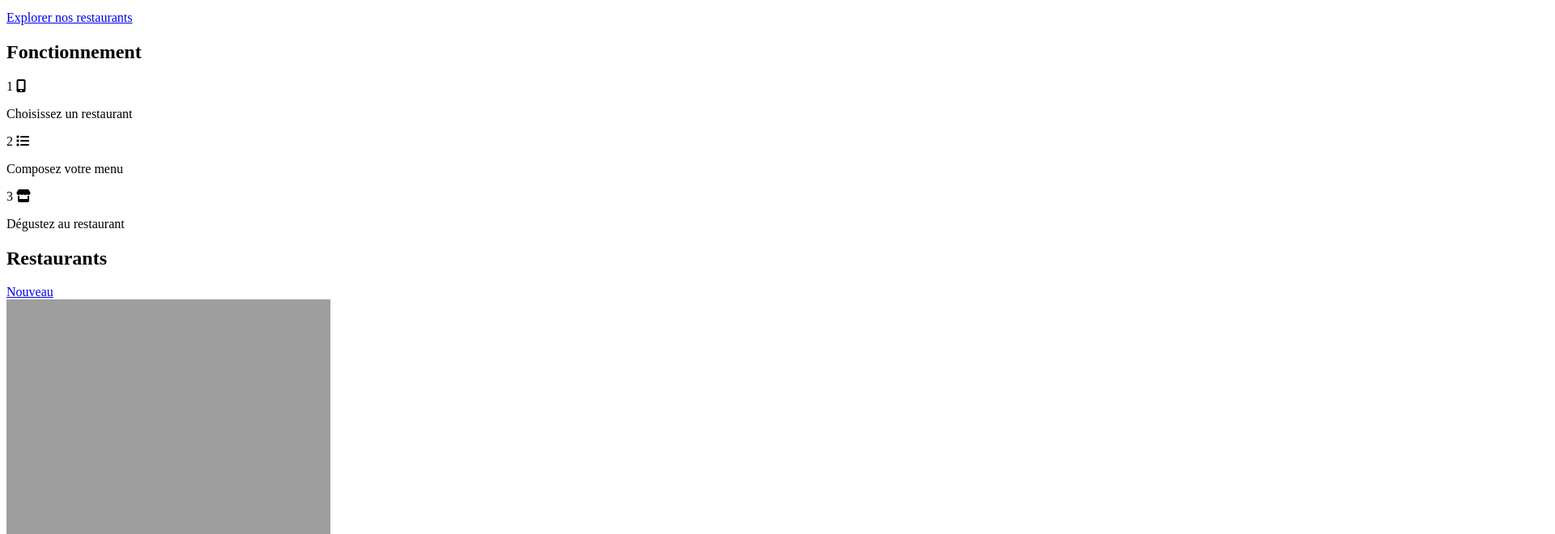
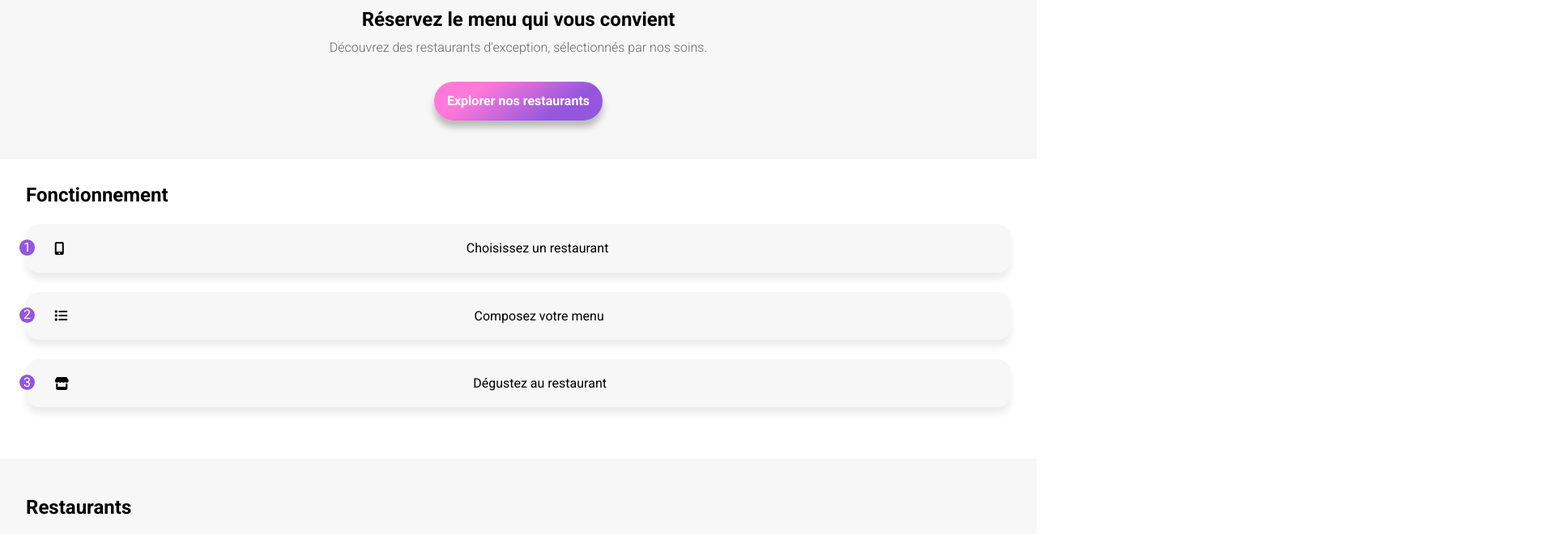
Before and after one commit to KhanhTRUONG7987/projet2_SASS_animationCSS, a website: page index.html in a window 1280 px wide. Shown: the part 135-795 px from the top of the page at 81% size, 1920 px wide, since content can reach past the window. Drawn offline with nearby package versions, Linux system fonts and the light colour scheme; the site is published under a folder, as on GitHub Pages, so addresses that start at the root find nothing; a web font is replaced by a local one.

Commit message:
commit "relative links"

```diff
--- a/index.html
+++ b/index.html
@@ -6,7 +6,7 @@
     <meta name="viewport" content="width=device-width, initial-scale=1.0">
     <meta name="description" content="Ceci est un site d'une jeune start-up de la restauration - Ohmyfood">
     <link href="https://fonts.googleapis.com/css2?family=Roboto:wght@300;400;700&family=Shrikhand&display=swap" rel="stylesheet">
-    <link rel="stylesheet" href="/public/css/style.css">
+    <link rel="stylesheet" href="./public/css/style.css">
     <link rel="stylesheet" href="https://cdnjs.cloudflare.com/ajax/libs/font-awesome/6.3.0/css/all.min.css"/>
     <title>Homepage - Ohmyfood</title>
 </head>
--- a/sass/abstracts/_mixins.scss
+++ b/sass/abstracts/_mixins.scss
@@ -22,3 +22,5 @@
 @mixin hover($background-color){
     background-color: $background-color;
 }
+
+@mixin desktop {    @media (min-width: map-get($breakpoint, desktop)) {    @content;    }   }
```
Also changed, not shown: resto-a-la-francais.html (+1 -1 lines), resto-la-note.html (+1 -1 lines), resto-la-palette.html (+1 -1 lines), resto-le-delice.html (+1 -1 lines).
